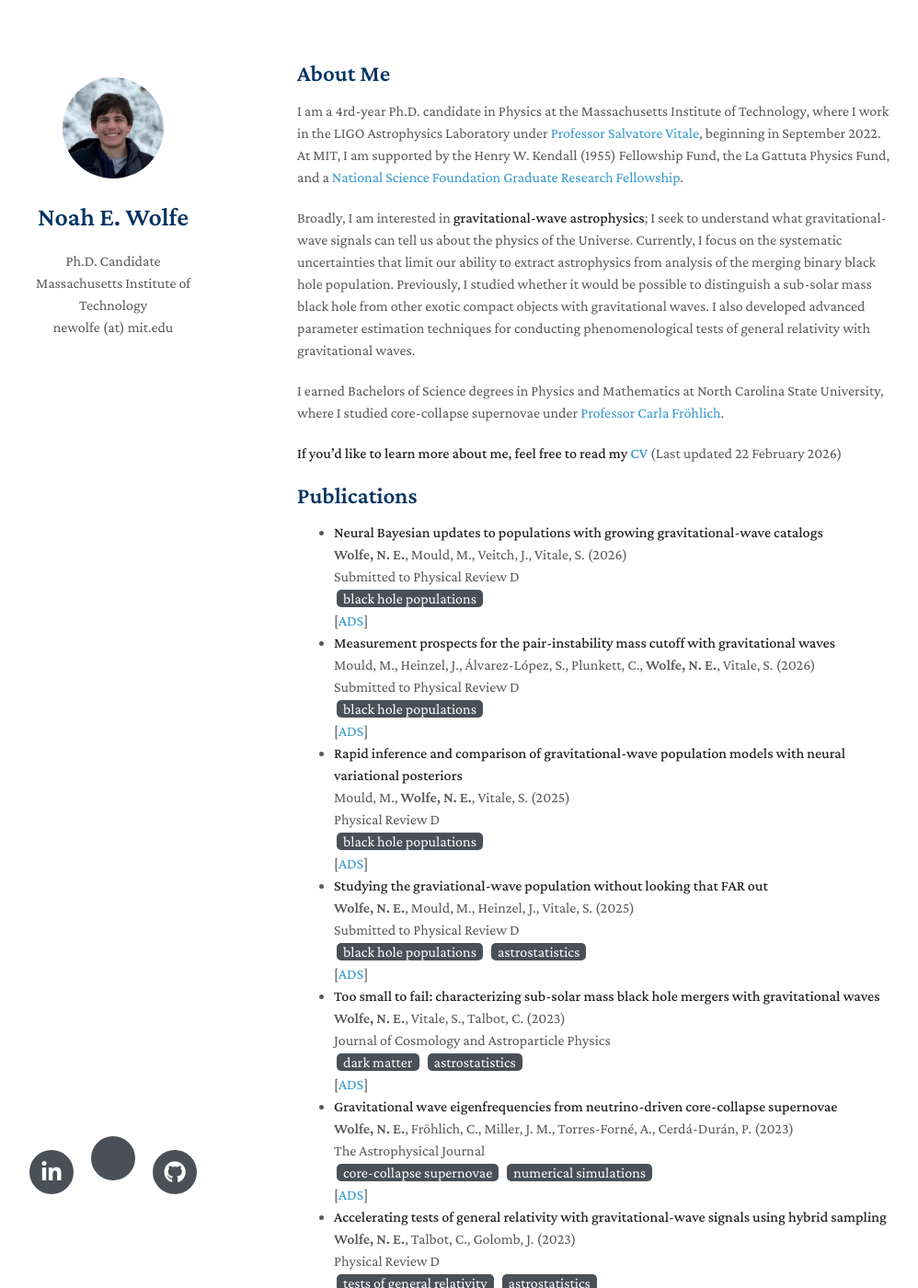
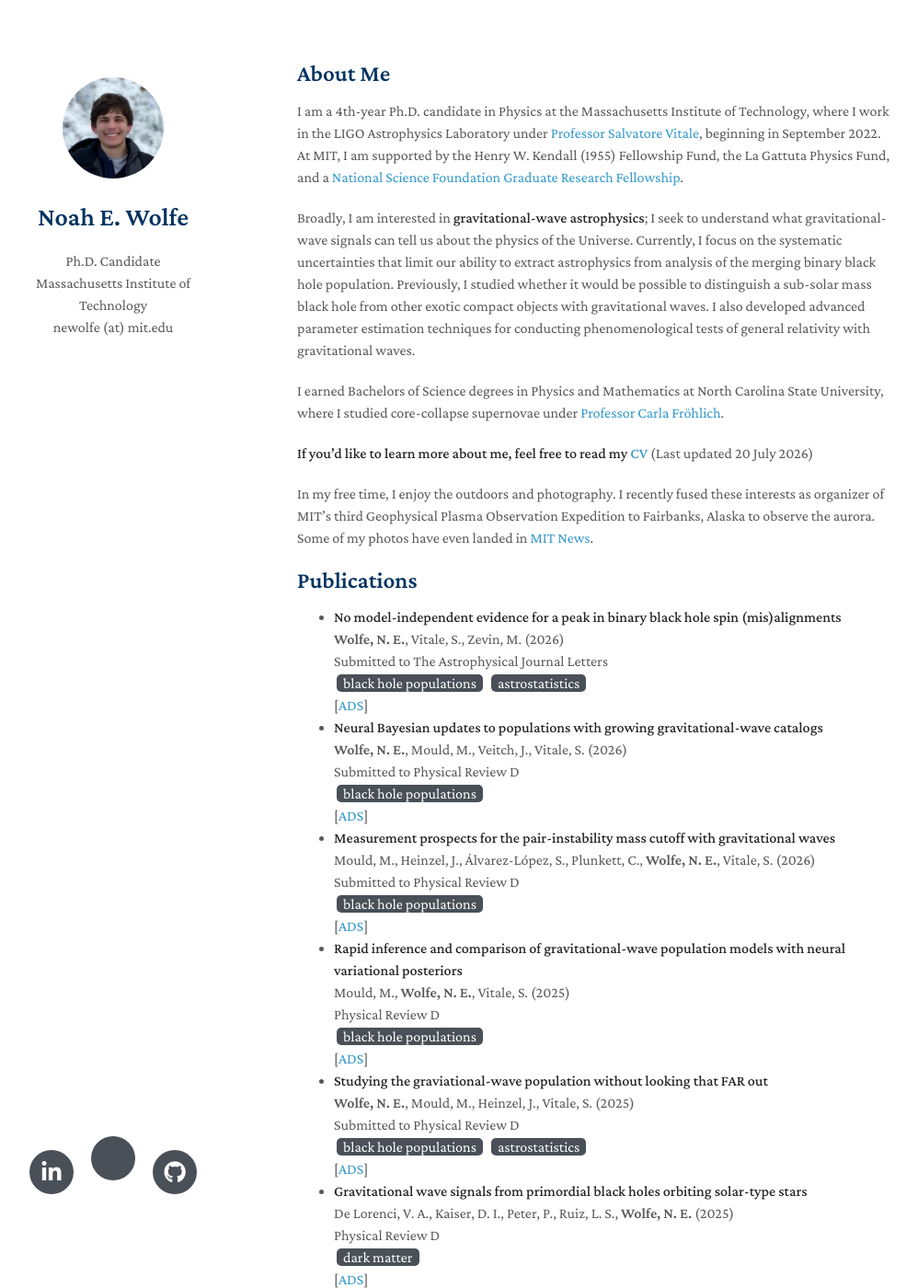
Before and after one commit to noahewolfe/noahewolfe.github.io, a Jekyll site: the page built from index.md, in a window 1280 px wide and 1400 px high. Shown: the whole window at 92% size, without its empty margins (147-1145 px from the left). Built offline with Jekyll 4.4.1, drawn with Linux system fonts in a browser that asks for light colours; nearby versions of some CDN libraries; a style sheet for code colours, icons or effects is not loaded; our own code applies the rules of GitHub Pages for plain Markdown files; some of the changed text lies outside the part shown.

Commit message:
update papers and index.md

```diff
--- a/_data/papers.yml
+++ b/_data/papers.yml
@@ -1,3 +1,18 @@
+- shortname: spin-peak
+  title: No model-independent evidence for a peak in binary black hole spin (mis)alignments
+  doi: 10.48550/arXiv.2605.05300
+  bibcode: 2026arXiv260505300W
+  year: 2026
+  authors: Wolfe, N. E., Vitale, S., Zevin, M.
+  authors_html: "<b>Wolfe, N. E.</b>, Vitale, S., Zevin, M."
+  journal: Submitted to The Astrophysical Journal Letters
+  journal_html: null
+  ads_link: https://ui.adsabs.harvard.edu/abs/2026arXiv260505300W/abstract
+  code_link: null
+  tags:
+  - black hole populations
+  - astrostatistics
+
 - shortname: neural-updates
   title: Neural Bayesian updates to populations with growing gravitational-wave catalogs
   doi: 10.48550/arXiv.2602.20277
@@ -54,6 +69,20 @@
   tags:
   - black hole populations
   - astrostatistics
+
+- shortname: pbh-star
+  title: Gravitational wave signals from primordial black holes orbiting solar-type stars
+  doi: 10.1103/294z-nfj4
+  bibcode: 2025PhRvD.112f3063D
+  year: 2025
+  authors: De Lorenci, V. A., Kaiser, D. I., Peter, P., Ruiz, L. S., Wolfe, N. E.
+  authors_html: "De Lorenci, V. A., Kaiser, D. I., Peter, P., Ruiz, L. S., <b>Wolfe, N. E.</b>"
+  journal: Physical Review D
+  journal_html: Physical Review D
+  ads_link: https://ui.adsabs.harvard.edu/abs/2025PhRvD.112f3063D/abstract
+  code_link: null
+  tags:
+  - dark matter
 
 - shortname: ssm
   title: "Too small to fail: characterizing sub-solar mass black hole mergers with gravitational waves"
@@ -125,9 +154,9 @@
   bibcode: 2022ApJ...932L...3M
   year: 2022
   authors: "Meskhi, M. M., Wolfe, N. E., Dai, Z., Fr\xF6hlich, C., Miller, J. M.,\
-    \ Wong, R. W., Vilalta, R."
+    \ Wong, R. K. W., Vilalta, R."
   authors_html: "Meskhi, M. M., <b>Wolfe, N. E.</b>, Dai, Z., Fr\xF6hlich, C., Miller,\
-    \ J. M., Wong, R. W., Vilalta, R."
+    \ J. M., Wong, R. K. W., Vilalta, R."
   journal: The Astrophysical Journal Letters
   journal_html: <u>The Astrophysical Journal Letters</u>
   ads_link: https://ui.adsabs.harvard.edu/abs/2022ApJ...932L...3M/abstract
--- a/index.md
+++ b/index.md
@@ -5,7 +5,7 @@ filename: index.md
 
 ## About Me
 
-I am a 4rd-year Ph.D. candidate in Physics at the Massachusetts Institute of Technology, where I work in the LIGO Astrophysics Laboratory under [Professor Salvatore Vitale](https://physics.mit.edu/faculty/salvatore-vitale/){:target="_blank"}, beginning in September 2022. At MIT, I am supported by the Henry W. Kendall (1955) Fellowship Fund, the La Gattuta Physics Fund, and a [National Science Foundation Graduate Research Fellowship](https://physics.sciences.ncsu.edu/2022/04/19/university-fellowships-office-announces-nsf-graduate-research-fellowship-program-awards/){:target="_blank"}.
+I am a 4th-year Ph.D. candidate in Physics at the Massachusetts Institute of Technology, where I work in the LIGO Astrophysics Laboratory under [Professor Salvatore Vitale](https://physics.mit.edu/faculty/salvatore-vitale/){:target="_blank"}, beginning in September 2022. At MIT, I am supported by the Henry W. Kendall (1955) Fellowship Fund, the La Gattuta Physics Fund, and a [National Science Foundation Graduate Research Fellowship](https://physics.sciences.ncsu.edu/2022/04/19/university-fellowships-office-announces-nsf-graduate-research-fellowship-program-awards/){:target="_blank"}.
 
 Broadly, I am interested in **gravitational-wave astrophysics**; I seek to understand what gravitational-wave signals can tell us about the physics of the Universe. Currently, I focus on the systematic uncertainties that limit our ability to extract astrophysics from analysis of the merging binary black hole population. Previously, I studied whether it would be possible to distinguish a sub-solar mass black hole from other exotic compact objects with gravitational waves. I also developed advanced parameter estimation techniques for conducting phenomenological tests of general relativity with gravitational waves.
 
@@ -13,6 +13,8 @@ I earned Bachelors of Science degrees in Physics and Mathematics
 at North Carolina State University, where I studied core-collapse supernovae
 under [Professor Carla Fröhlich](http://astro.physics.ncsu.edu/~cfrohli/){:target="_blank"}.
 
-**If you'd like to learn more about me, feel free to read my [CV](/assets/cv.pdf){:target="_blank"}** (Last updated 22 February 2026)
+**If you'd like to learn more about me, feel free to read my [CV](/assets/cv.pdf){:target="_blank"}** (Last updated 20 July 2026)
+
+In my free time, I enjoy the outdoors and photography. I recently fused these interests as organizer of MIT's third Geophysical Plasma Observation Expedition to Fairbanks, Alaska to observe the aurora. Some of my photos have even landed in [MIT News](https://news.mit.edu/2026/mit-students-study-plasma-physics-beneath-alaska-aurora-0522){:target="_blank"}.
 
 ## Publications
```
